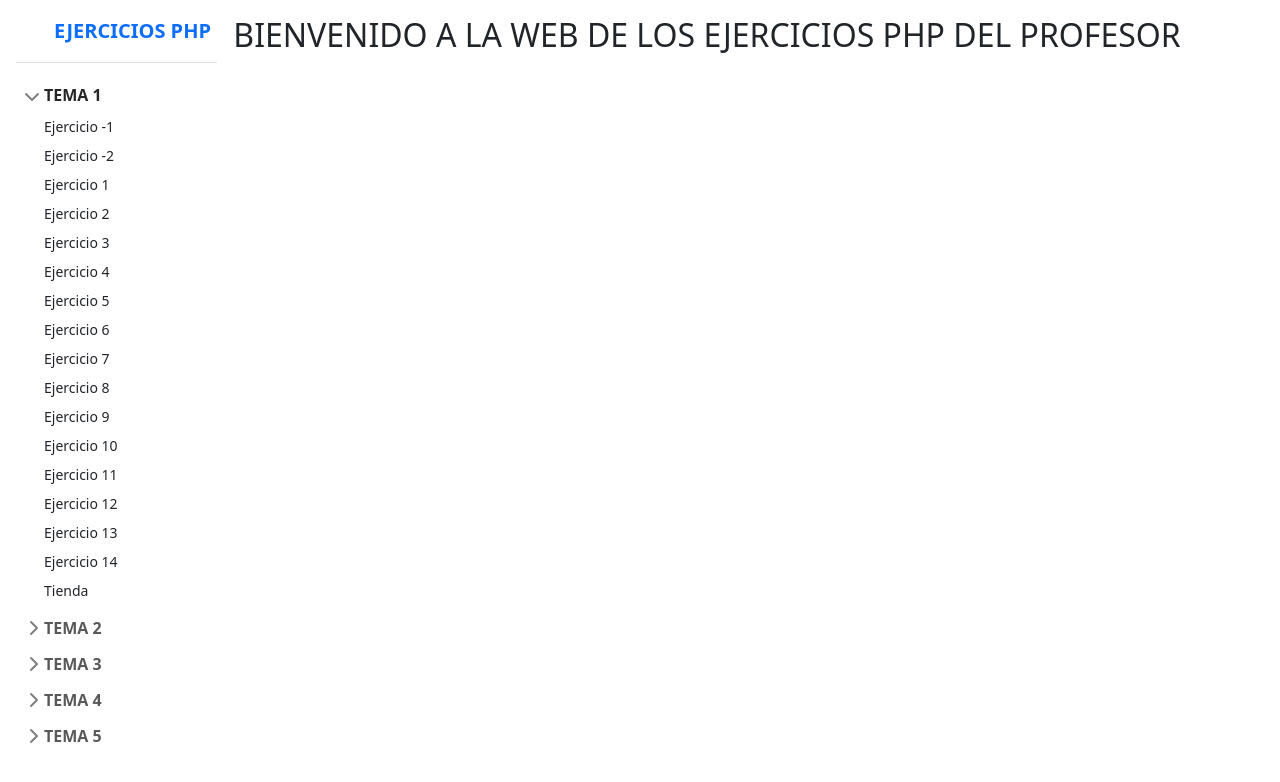
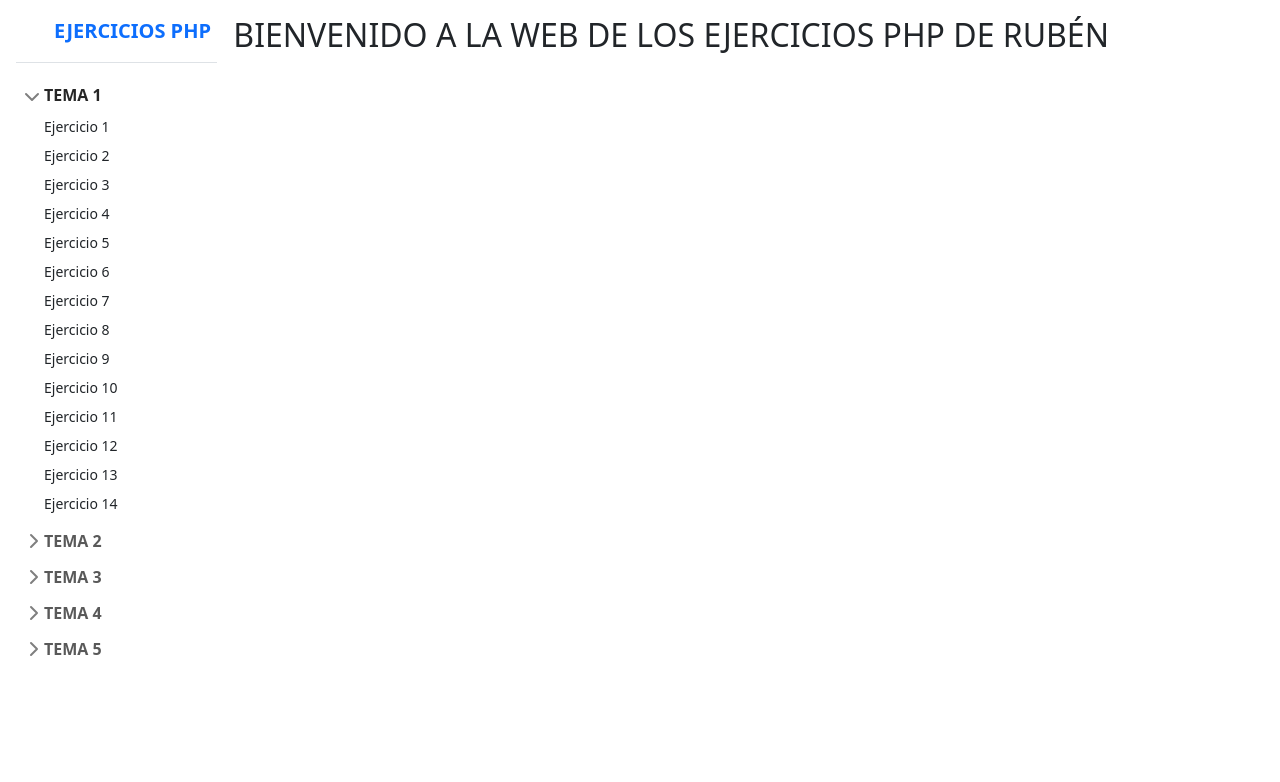
Before and after one commit to rzafr/Servidor2023, a PHP site: page /index.php in a window 1280 px wide. Shown: the top 782 px of the page. Run offline with PHP 8.4, Linux system fonts and the light colour scheme.

Commit message:
falta revisar el 14

```diff
--- a/index.php
+++ b/index.php
@@ -5,7 +5,7 @@ include_once($_SERVER["DOCUMENT_ROOT"] . "/cabecera.php");
       <div class="col-md-10 themed-grid-col">
 		<div class="p-3 bg-white">
 
-			<h2>BIENVENIDO A LA WEB DE LOS EJERCICIOS PHP DEL PROFESOR</h2>
+			<h2>BIENVENIDO A LA WEB DE LOS EJERCICIOS PHP DE RUBÉN</h2>
 
 		</div>
 	  </div>
--- a/sidebar.php
+++ b/sidebar.php
@@ -12,23 +12,20 @@
 					</button>
 					<div class="collapse show" id="tema1">
 					<ul class="btn-toggle-nav list-unstyled fw-normal pb-1 small">
-						<li><a href="/tema1/eje1.php" class="link-dark rounded">Ejercicio -1</a></li>
-						<li><a href="/tema1/ejemploclase1.php" class="link-dark rounded">Ejercicio -2</a></li>
-						<li><a href="/tema1/ejercicio01.php" class="link-dark rounded">Ejercicio 1</a></li>
-						<li><a href="/tema1/ejercicio02.php" class="link-dark rounded">Ejercicio 2</a></li>
-						<li><a href="/tema1/ejercicio03.php" class="link-dark rounded">Ejercicio 3</a></li>
-						<li><a href="/tema1/ejercicio04.php" class="link-dark rounded">Ejercicio 4</a></li>
-						<li><a href="/tema1/ejercicio05.php" class="link-dark rounded">Ejercicio 5</a></li>
-						<li><a href="/tema1/ejercicio06.php" class="link-dark rounded">Ejercicio 6</a></li>
-						<li><a href="/tema1/ejercicio07.php" class="link-dark rounded">Ejercicio 7</a></li>
-						<li><a href="/tema1/ejercicio08.php" class="link-dark rounded">Ejercicio 8</a></li>
-						<li><a href="/tema1/ejercicio09.php" class="link-dark rounded">Ejercicio 9</a></li>
-						<li><a href="/tema1/ejercicio10.php" class="link-dark rounded">Ejercicio 10</a></li>
-						<li><a href="/tema1/ejercicio11.php" class="link-dark rounded">Ejercicio 11</a></li>
-						<li><a href="/tema1/ejercicio12.php" class="link-dark rounded">Ejercicio 12</a></li>
-						<li><a href="/tema1/ejercicio13.php" class="link-dark rounded">Ejercicio 13</a></li>
-						<li><a href="/tema1/ejercicio14.php" class="link-dark rounded">Ejercicio 14</a></li>
-						<li><a href="/tema1/tienda.php" class="link-dark rounded">Tienda</a></li>
+						<li><a href="/tema1/eje01.php" class="link-dark rounded">Ejercicio 1</a></li>
+						<li><a href="/tema1/eje02.php" class="link-dark rounded">Ejercicio 2</a></li>
+						<li><a href="/tema1/eje03.php" class="link-dark rounded">Ejercicio 3</a></li>
+						<li><a href="/tema1/eje04.php" class="link-dark rounded">Ejercicio 4</a></li>
+						<li><a href="/tema1/eje05.php" class="link-dark rounded">Ejercicio 5</a></li>
+						<li><a href="/tema1/eje06.php" class="link-dark rounded">Ejercicio 6</a></li>
+						<li><a href="/tema1/eje07.php" class="link-dark rounded">Ejercicio 7</a></li>
+						<li><a href="/tema1/eje08.php" class="link-dark rounded">Ejercicio 8</a></li>
+						<li><a href="/tema1/eje09.php" class="link-dark rounded">Ejercicio 9</a></li>
+						<li><a href="/tema1/eje10.php" class="link-dark rounded">Ejercicio 10</a></li>
+						<li><a href="/tema1/eje11.php" class="link-dark rounded">Ejercicio 11</a></li>
+						<li><a href="/tema1/eje12.php" class="link-dark rounded">Ejercicio 12</a></li>
+						<li><a href="/tema1/eje13.php" class="link-dark rounded">Ejercicio 13</a></li>
+						<li><a href="/tema1/eje14.php" class="link-dark rounded">Ejercicio 14</a></li>
 					</ul>
 					</div>
 				</li>
@@ -38,7 +35,14 @@
 					</button>
 					<div class="collapse" id="tema2">
 					<ul class="btn-toggle-nav list-unstyled fw-normal pb-1 small">
-						<li><a href="/tema2/eje1.php" class="link-dark rounded">Ejercicio 1</a></li>
+						<li><a href="/tema2/eje01.php" class="link-dark rounded">Ejercicio 1</a></li>
+						<li><a href="/tema2/eje02.php" class="link-dark rounded">Ejercicio 2</a></li>
+						<li><a href="/tema2/eje03.php" class="link-dark rounded">Ejercicio 3</a></li>
+						<li><a href="/tema2/eje04.php" class="link-dark rounded">Ejercicio 4</a></li>
+						<li><a href="/tema2/eje05.php" class="link-dark rounded">Ejercicio 5</a></li>
+						<li><a href="/tema2/eje06.php" class="link-dark rounded">Ejercicio 6</a></li>
+						<li><a href="/tema2/eje07.php" class="link-dark rounded">Ejercicio 7</a></li>
+						<li><a href="/tema2/eje08.php" class="link-dark rounded">Ejercicio 8</a></li>
 					</ul>
 					</div>
 				</li>
--- a/tema1/ejercicio13.php
+++ b/tema1/eje13.php
@@ -30,7 +30,7 @@
                     $cola = array();
                 }
 
-                // Pintamos la cola
+                // Pinta la cola
                 function pintarCola($cola) {
                     for($i=0; $i<count($cola); $i++) {
                         echo $cola[$i] . " ";
```
Also changed, not shown: tema2/eje1.php (deleted, +0 -12 lines), tema1/eje01.php (renamed from tema1/ejercicio01.php), tema1/eje02.php (renamed from tema1/ejercicio02.php), tema1/eje03.php (renamed from tema1/ejercicio03.php), tema1/eje04.php (renamed from tema1/ejercicio04.php), tema1/eje05.php (renamed from tema1/ejercicio05.php), tema1/eje06.php (renamed from tema1/ejercicio06.php), tema1/eje07.php (renamed from tema1/ejercicio07.php), tema1/eje08.php (renamed from tema1/ejercicio08.php), tema1/eje09.php (renamed from tema1/ejercicio09.php), tema1/eje10.php (renamed from tema1/ejercicio10.php), tema1/eje11.php (renamed from tema1/ejercicio11.php), tema1/eje12.php (renamed from tema1/ejercicio12.php), tema1/eje14.php (renamed from tema1/ejercicio14.php).
